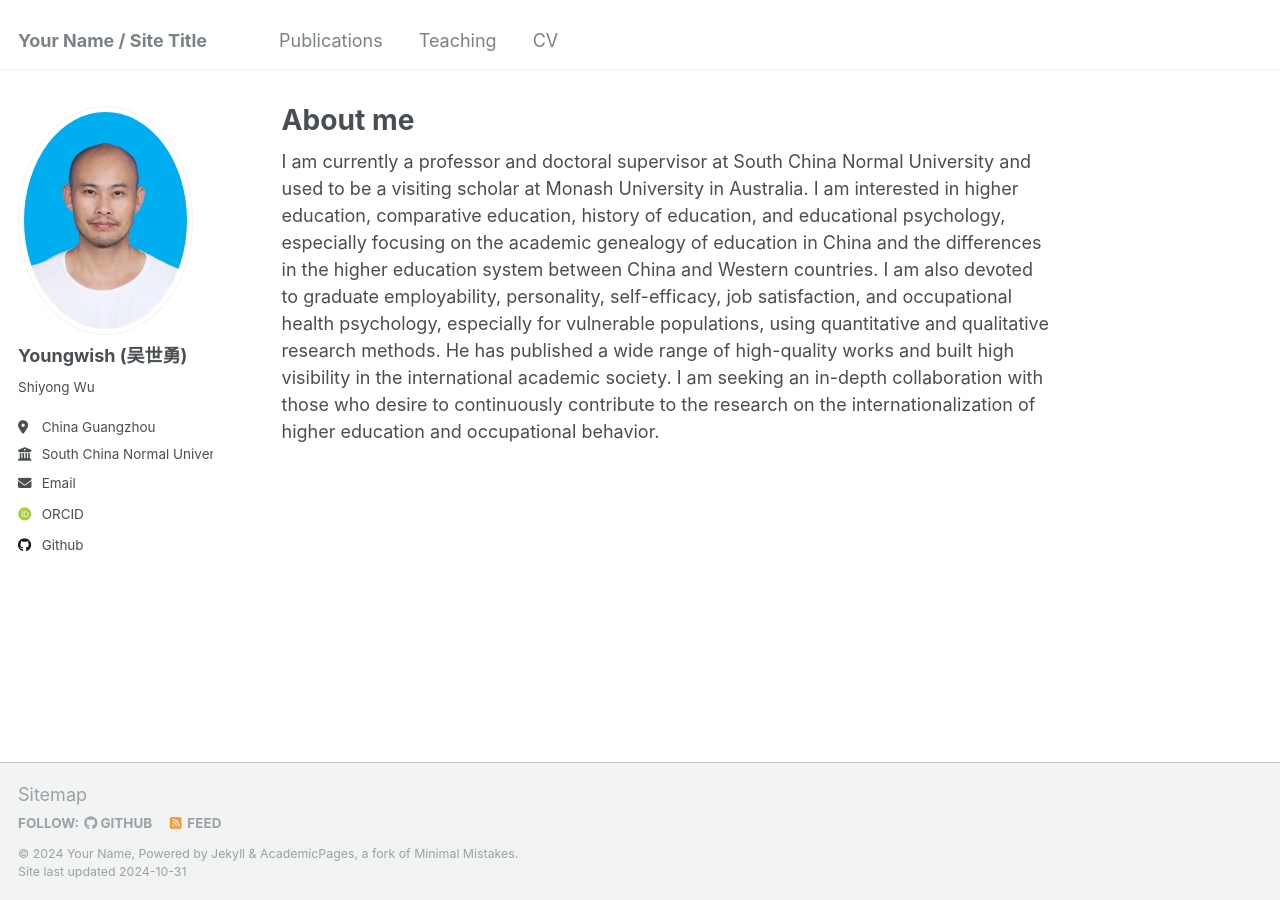
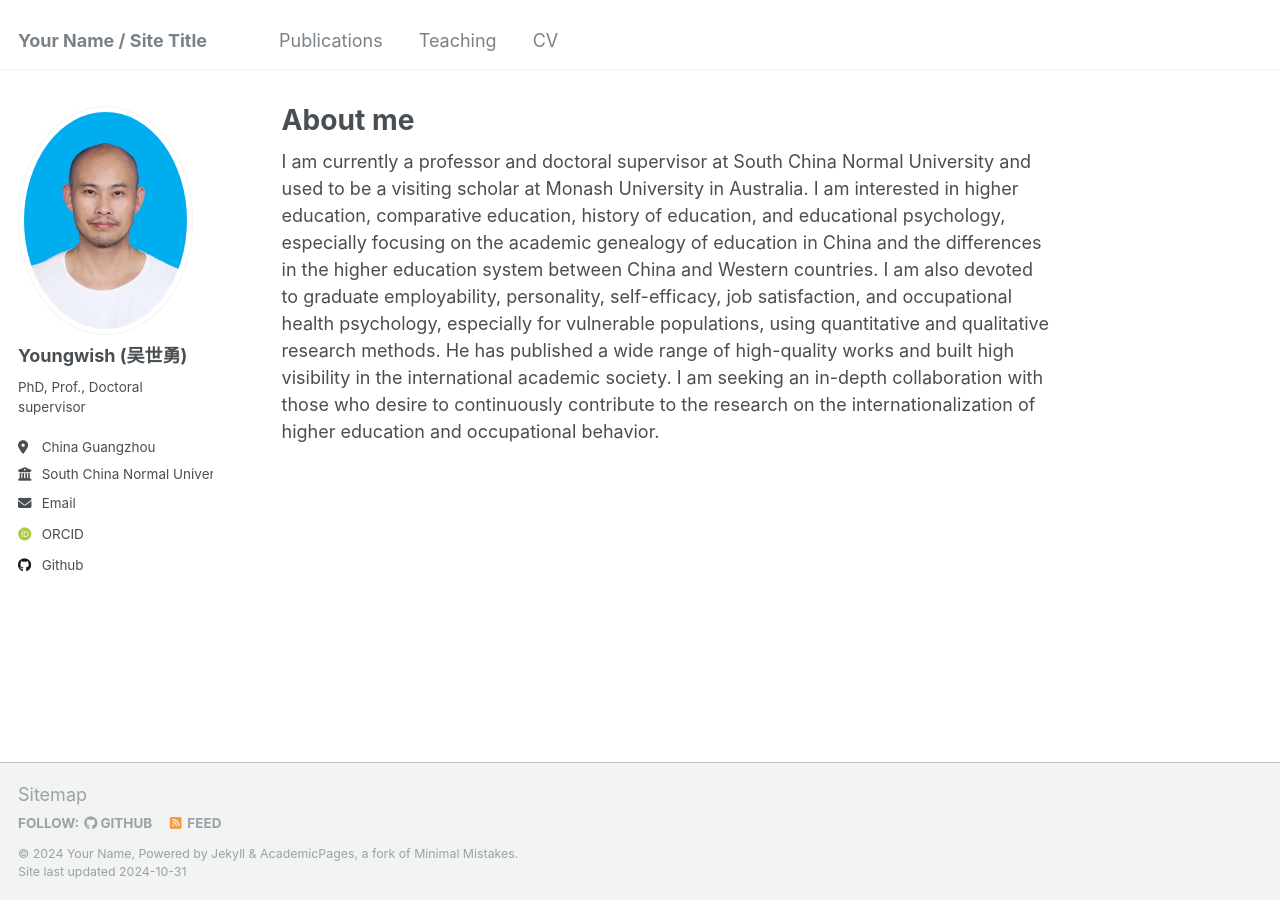
Before and after one commit to Youngwish/Youngwish.github.io, a Jekyll site: the page built from _pages/about.md, in a window 1280 px wide. Built offline with Jekyll 4.4.1, drawn with Linux system fonts in a browser that asks for light colours; some web fonts are replaced.

Commit message:
Update _config.yml

```diff
--- a/_config.yml
+++ b/_config.yml
@@ -24,7 +24,7 @@ author:
   avatar           : "./WU.png"
   name             : "Youngwish (吴世勇)"
   pronouns         : # example: "she/her"
-  bio              : "Shiyong Wu"
+  bio              : "PhD, Prof., Doctoral supervisor"
   location         : "China Guangzhou"
   employer         : "South China Normal University"
   uri              : # URL
```
